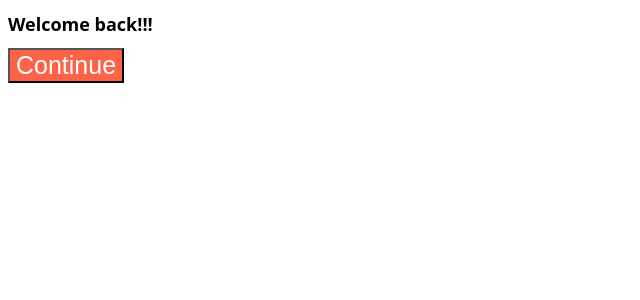
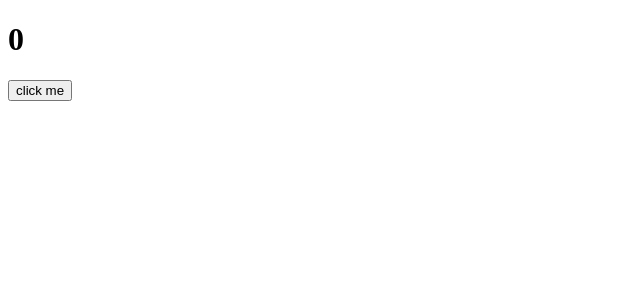
Before and after one commit to txxgxxx/react-for-begin, a React (Create React App) app: page / in a window 1280 px wide. Shown: the top 300 px of the page, without its empty margins (0-640 px from the left). Built offline with nearby package versions, Linux system fonts and the light colour scheme.

Commit message:
6.0 introduction

```diff
--- a/src/App.js
+++ b/src/App.js
@@ -1,11 +1,13 @@
-import Button from "./Button";
-import styles from "./App.module.css";
+import { useState } from "react";
 
 function App() {
+  const [counter, setValue] = useState(0);
+  const onClick = () => setValue((prev) => prev + 1);
+  console.log("call an api");
   return (
     <div>
-      <h1 className={styles.title}>Welcome back!!!</h1>
-      <Button text={"Continue"} />
+      <h1>{counter}</h1>
+      <button onClick={onClick}>click me</button>
     </div>
   );
 }
--- a/src/index.js
+++ b/src/index.js
@@ -3,8 +3,4 @@
 import App from "./App";
 
 const root = ReactDOM.createRoot(document.getElementById("root"));
-root.render(
-  <React.StrictMode>
-    <App />
-  </React.StrictMode>
-);
+root.render(<App />);
```
